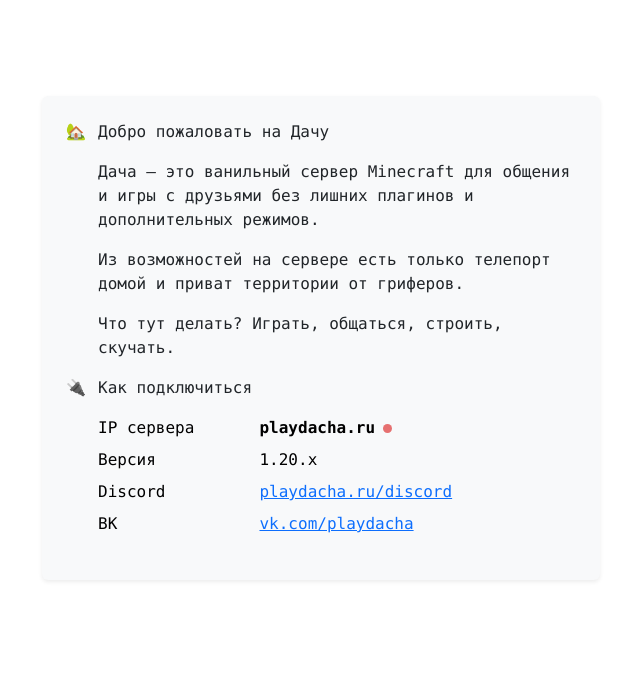
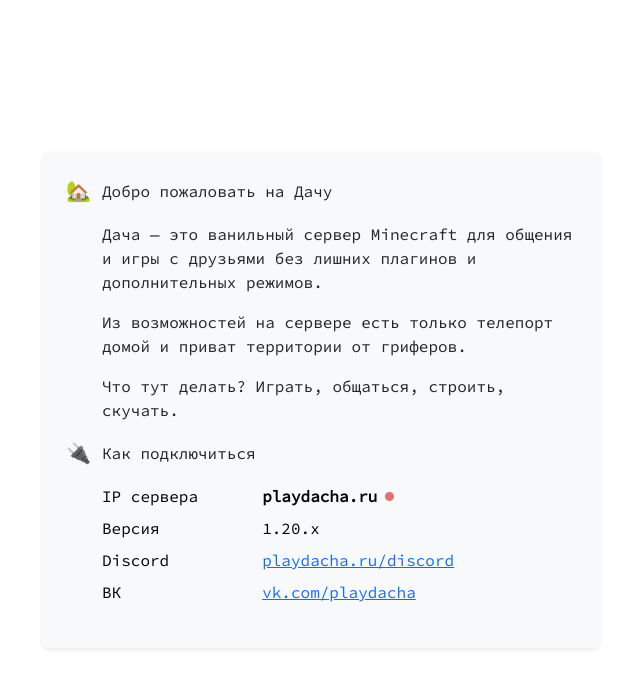
Before and after one commit to potatoru/dacha-site, a Vue app: page / in a window 1280 px wide. Shown: the top 688 px of the page, without its empty margins (319-959 px from the left). Built offline with nearby package versions, Linux system fonts and the light colour scheme; no server answers.

Commit message:
Фикс вёрстки bbи

```diff
--- a/src/index.html
+++ b/src/index.html
@@ -5,6 +5,11 @@
     <meta name="viewport" content="width=device-width, initial-scale=1.0" />
     <title>Дача Minecraft</title>
     <meta name="description" content="Дача — это ванильный сервер Minecraft для общения и игры с друзьями без лишних плагинов и дополнительных режимов." />
+    <link rel="preconnect" href="https://fonts.googleapis.com">
+    <link rel="preconnect" href="https://fonts.gstatic.com" crossorigin>
+    <link href="https://fonts.googleapis.com/css2?family=JetBrains+Mono&family=Source+Code+Pro&display=swap" rel="stylesheet">
+
+
     <link rel="stylesheet" type="text/css" href="./styles/vendor.scss">
     <link rel="stylesheet" type="text/css" href="./styles/app.scss">
   </head>
--- a/src/js/App.vue
+++ b/src/js/App.vue
@@ -1,20 +1,19 @@
 <template>
-  <div class="container">
-    <div class="col-md-6 col-12 mx-auto font-monospace">
-      <div class="py-5" />
+  <div class="container h-100 d-flex align-items-center justify-content-center">
+    <div class="col-md-6 col-12 mx-auto">
       <div class="p-4 rounded bg-light shadow-sm">
         <p class="d-flex align-items-center">
-          <span style="width: 2rem">&#127969;</span>Добро пожаловать на Дачу
+          <span style="width: 2.25rem" class="fs-5">&#127969;</span>Добро пожаловать на Дачу
         </p>
-        <div style="margin-left: 2rem">
+        <div style="margin-left: 2.25rem">
           <p>Дача — это ванильный сервер Minecraft для общения и игры с друзьями без лишних плагинов и дополнительных режимов.</p>
           <p>Из возможностей на сервере есть только телепорт домой и приват территории от гриферов.</p>
           <p>Что тут делать? Играть, общаться, строить, скучать.</p>
         </div>
         <p class="d-flex align-items-center">
-          <span style="width: 2rem">&#128268;</span>Как подключиться
+          <span style="width: 2.25rem" class="fs-5">&#128268;</span>Как подключиться
         </p>
-        <div class="mb-2" style="margin-left: 2rem">
+        <div class="mb-2" style="margin-left: 2.25rem">
           <table class="table table-borderless table-sm">
             <tbody>
               <tr>
--- a/src/styles/app.scss
+++ b/src/styles/app.scss
@@ -1,5 +1,9 @@
 body {
   background: #f2f2f2;
+}
+
+html, body, #app {
+  height: 100%;
 }
 
 .status {
--- a/src/styles/vendor.scss
+++ b/src/styles/vendor.scss
@@ -1,6 +1,7 @@
 @import "bootstrap/scss/bootstrap-reboot";
 
 $modal-md: 400px;
+$font-family-sans-serif: "Source Code Pro", monospace;
 
 @import "bootstrap/scss/bootstrap-grid";
 @import "bootstrap/scss/bootstrap-utilities";
```
